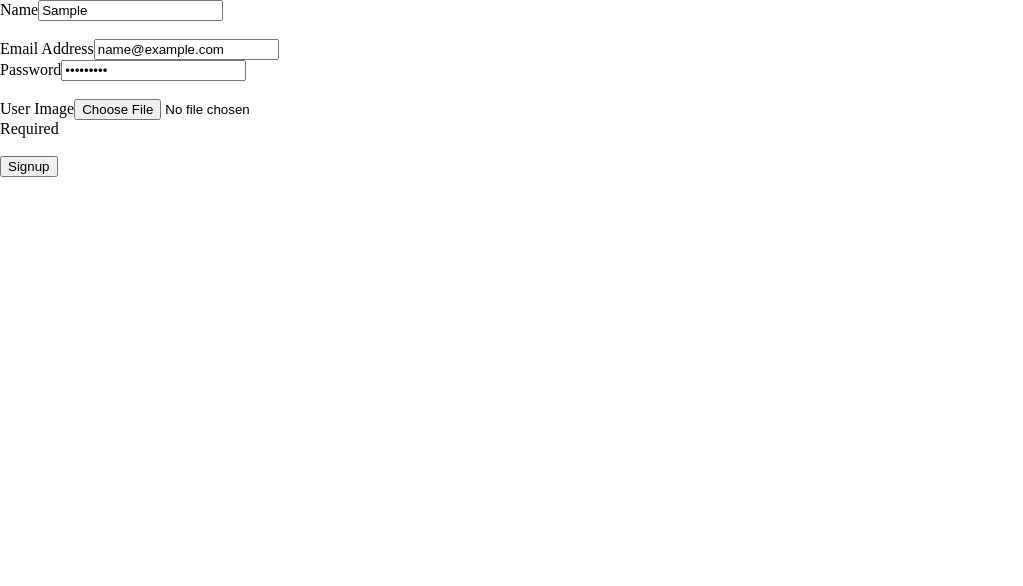
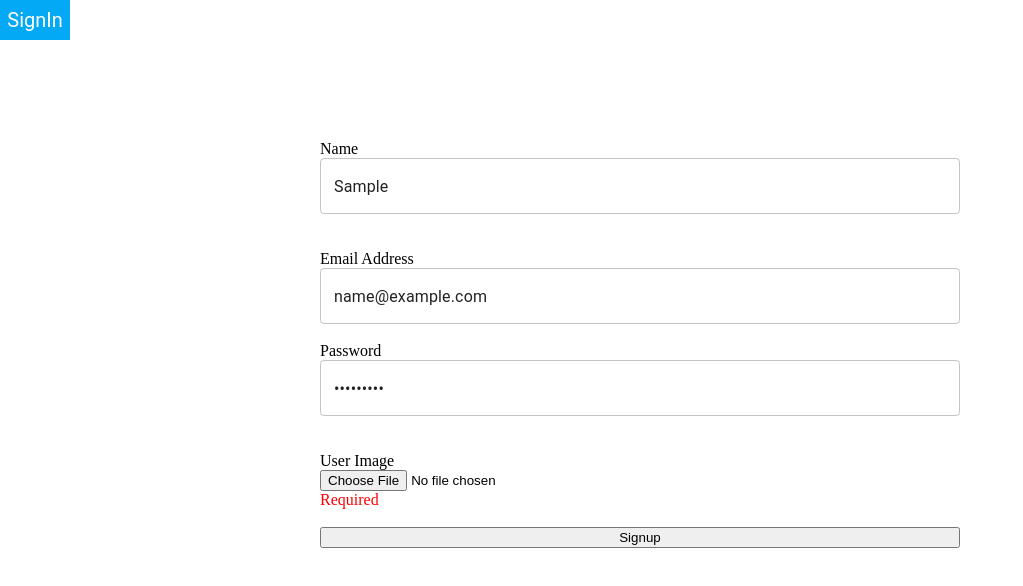
Before and after one commit to kartikcreates/youtube, a React (Create React App) app: page /signup in a window 1280 px wide. Both pictures are taken after typing "Sample", "name@example.com", "Sample123" into the empty fields and a click on the button "Signup". Shown: the top 586 px of the page, without its empty margins (0-1023 px from the left). Built offline with nearby package versions, Linux system fonts and the light colour scheme.

Commit message:
persistence

```diff
--- a/src/App.js
+++ b/src/App.js
@@ -5,13 +5,14 @@ import styled, { ThemeProvider } from "styled-components";
 import "./App.css";
 import { darktheme, lighttheme } from "./utils/Theme";
 
-import {BrowserRouter,Routes,Route} from 'react-router-dom';
+import { BrowserRouter, Routes, Route } from 'react-router-dom';
 import Home from "./Pages/Home";
 import VideoViewPage from "./Pages/VideoViewPage";
 import LoginPage from "./Pages/LoginPage";
 import { Provider } from "react-redux";
 import store from './redux/store'
 import { SignupForm } from "./Pages/SignupForm";
+import GlobalChat from "./Pages/GlobalChat";
 
 
 const Container = styled.div`
@@ -20,7 +21,7 @@ const Container = styled.div`
 const Main = styled.div`
   flex: 7;
   background-color: ${({ theme }) => theme.bg};
-  color:${({theme})=>theme.text}
+  color:${({ theme }) => theme.text}
   font-size:14px;
 `;
 const Wrapper = styled.div``;
@@ -38,16 +39,16 @@ function App() {
               <Wrapper>
                 <Routes>
                   <Route path='/'>
-                      <Route index element={<Home type="random"/>}></Route>
+                    <Route index element={<Home type="random" />}></Route>
 
-                      <Route path="trending" element={<Home type="trending"/>}></Route>
+                    <Route path="trending" element={<Home type="trending" />}></Route>
 
-                      <Route path="subscribed" element={<Home type="subscribed"/>}></Route>
+                    <Route path="subscribed" element={<Home type="subscribed" />}></Route>
 
-                      <Route path="video/:videoid" element={<VideoViewPage/>}></Route>
-                      <Route path="login" element={<LoginPage/>}></Route>
-                      <Route path="signup" element={<SignupForm/>}></Route>
-
+                    <Route path="video/:videoid" element={<VideoViewPage />}></Route>
+                    <Route path="login" element={<LoginPage />}></Route>
+                    <Route path="signup" element={<SignupForm />}></Route>
+                    <Route path="globalChat" element={<GlobalChat />}></Route>
                   </Route>
                 </Routes>
               </Wrapper>
--- /dev/null
+++ b/src/Pages/GlobalChat.jsx
@@ -0,0 +1,21 @@
+import { TextField } from "@mui/material";
+import Button from '@mui/material/Button';
+import SendIcon from '@mui/icons-material/Send';
+
+const GlobalChat = () => {
+    return (
+        <div style={{ display: "flex", flexDirection: "column", width: "50%", margin: "auto", justifyContent: "center" }} >
+            <div className="chatContainer" style={{ backgroundColor: "#e6e6e6", marginTop: "20px", height: "90vh" }}></div>
+            <div className="chatType" style={{ display: "flex", alignItems: "center", margin: "0px 40px" }}>
+                <div style={{ width: "100%" }}><TextField id="standard-basic" label="Standard" variant="standard" style={{ width: "100%" }} /></div>
+                <div>
+                    <Button variant="contained" endIcon={<SendIcon />}>
+                        Send
+                    </Button>
+                </div>
+            </div>
+        </div>
+    )
+}
+
+export default GlobalChat;
--- a/src/Pages/SignupForm.jsx
+++ b/src/Pages/SignupForm.jsx
@@ -4,6 +4,9 @@ import { storage } from "../firebase";
 import { getDownloadURL, ref, uploadBytes } from "firebase/storage";
 import { uuidv4 } from "@firebase/util";
 import axios from "axios";
+import { TextField } from "@mui/material";
+import Avatar from '@mui/material/Avatar';
+import { lightBlue } from '@mui/material/colors';
 
 // A custom validation function. This must return an object
 // which keys are symmetrical to our values/initialValues
@@ -64,46 +67,54 @@ export const SignupForm = () => {
               img: downloadUrl,
             },
             { withCredentials: true }
-          ).then((res)=>{ console.log(res.data)
+          ).then((res) => {
+            console.log(res.data)
             alert(res.data)
           });
         });
       });
     },
   });
-  return (
+  return (<>
+
+    <Avatar sx={{ bgcolor: lightBlue[500], width: 70 }} variant="square">
+      SignIn
+    </Avatar>
+
+    <div style={{ width: "50%", margin: "auto", marginTop: "100px" }}>
       <form onSubmit={formik.handleSubmit}>
+        <div style={{ display: 'flex', flexDirection: 'column' }}>
           <label htmlFor="Name">Name</label>
-      <input
+          <TextField
             id="Name"
             name="Name"
             type="text"
             onChange={formik.handleChange}
             value={formik.values.Name}
           />
-      {formik.errors.Name ? <div>{formik.errors.Name}</div> : null}
+          {formik.errors.Name ? <div style={{ color: "red" }}>{formik.errors.Name}</div> : null}
           <br></br>
 
           <br></br>
           <label htmlFor="email">Email Address</label>
-      <input
+          <TextField
             id="email"
             name="email"
             type="email"
             onChange={formik.handleChange}
             value={formik.values.email}
           />
-      {formik.errors.email ? <div>{formik.errors.email}</div> : null}
+          {formik.errors.email ? <div style={{ color: "red" }}>{formik.errors.email}</div> : null}
           <br></br>
           <label htmlFor="password">Password</label>
-      <input
+          <TextField
             id="password"
             name="password"
             type="password"
             onChange={formik.handleChange}
             value={formik.values.password}
           />
-      {formik.errors.password ? <div>{formik.errors.password}</div> : null}
+          {formik.errors.password ? <div style={{ color: "red" }}>{formik.errors.password}</div> : null}
           <br></br>
 
           <br></br>
@@ -116,9 +127,12 @@ export const SignupForm = () => {
             onChange={formik.handleChange}
             value={formik.values.userimage}
           />
-      {formik.errors.userimage ? <div>{formik.errors.userimage}</div> : null}
+          {formik.errors.userimage ? <div style={{ color: "red" }}>{formik.errors.userimage}</div> : null}
           <br></br>
           <button type="submit">Signup</button>
-    </form>
+        </div>
+      </form >
+    </div >
+  </>
   );
 };
--- a/src/components/Menu.jsx
+++ b/src/components/Menu.jsx
@@ -1,18 +1,16 @@
 import React, { useState } from "react";
 import styled from "styled-components";
-
-import YouTubeIcon from "@mui/icons-material/YouTube";
 import HomeIcon from "@mui/icons-material/Home";
 import SubscriptionsIcon from "@mui/icons-material/Subscriptions";
 import WhatshotIcon from "@mui/icons-material/Whatshot";
 import HistoryIcon from "@mui/icons-material/History";
 import DarkModeIcon from "@mui/icons-material/DarkMode";
 
+import ChatIcon from '@mui/icons-material/Chat';
 import SettingsIcon from "@mui/icons-material/Settings";
 import LiveTvIcon from "@mui/icons-material/LiveTv";
 import { Link } from "react-router-dom";
 import { useSelector } from "react-redux";
-import { IconButton } from "@mui/material";
 
 const Container = styled.div`
   flex: 1;
@@ -54,8 +52,8 @@ const LoginButton = styled.button`
 `;
 
 export default function Menu({ setdarkMode, darkMode }) {
-  let currentuser = useSelector((state) => state.user.currentuser);
-  const [videoadddialog, setvideoadddialog] = useState(false);
+  // let currentuser = useSelector((state) => state.user.currentuser);
+  // const [videoadddialog, setvideoadddialog] = useState(false);
 
   return (
     <Container>
@@ -103,6 +101,7 @@ export default function Menu({ setdarkMode, darkMode }) {
           style={{ fontSize: "13px" }}
           onClick={(ev) => {
             setdarkMode(!darkMode);
+            console.log(darkMode);
           }}
         >
           <DarkModeIcon></DarkModeIcon>
@@ -120,7 +119,7 @@ export default function Menu({ setdarkMode, darkMode }) {
           </Link>
         )} */}
 
-        <Link
+        {/* <Link
           to="/settings"
           style={{ textDecoration: "none", color: "inherit" }}
         >
@@ -128,12 +127,12 @@ export default function Menu({ setdarkMode, darkMode }) {
             <SettingsIcon></SettingsIcon>
             <ItemText>Settings</ItemText>
           </Item>
-        </Link>
+        </Link> */}
 
-        <Link to="/live" style={{ textDecoration: "none", color: "inherit" }}>
+        <Link to="/globalChat" style={{ textDecoration: "none", color: "inherit" }}>
           <Item>
-            <LiveTvIcon></LiveTvIcon>
-            <ItemText>Live Tv</ItemText>
+            <ChatIcon></ChatIcon>
+            <ItemText>Global Chat</ItemText>
           </Item>
         </Link>
       </Wrapper>
--- a/src/components/Videodialog.jsx
+++ b/src/components/Videodialog.jsx
@@ -101,7 +101,7 @@ export default function Videodialog({ open, setOpen }) {
                 'state_changed',
                 null,
                 null,
-                function() {
+                function () {
 
 
                   getDownloadURL(uploadTaskimage.snapshot.ref).then(
@@ -113,10 +113,10 @@ export default function Videodialog({ open, setOpen }) {
                       console.log("desc", desc);
                       console.log("tags", tags);
 
-                      axios.post('http://localhost:8001/api/video/video',{"title":title,"desc":desc,"imgurl":downloadURLimg,"videourl":downloadURLvid},{withCredentials:true}).then((val)=>{
+                      axios.post('http://localhost:8001/api/video/video', { "title": title, "desc": desc, "imgurl": downloadURLimg, "videourl": downloadURLvid }, { withCredentials: true }).then((val) => {
                         console.log(val)
                         setOpen(false);
-                      }).catch((err)=>{
+                      }).catch((err) => {
                         console.log(err)
                       })
                     }
```
Also changed, not shown: src/Pages/LoginPage.jsx (+9 -11 lines), src/components/NavBar.jsx (+11 -76 lines), src/Pages/GlobalChar.css (added). Lines whose indentation alone changed are shown as unchanged.
